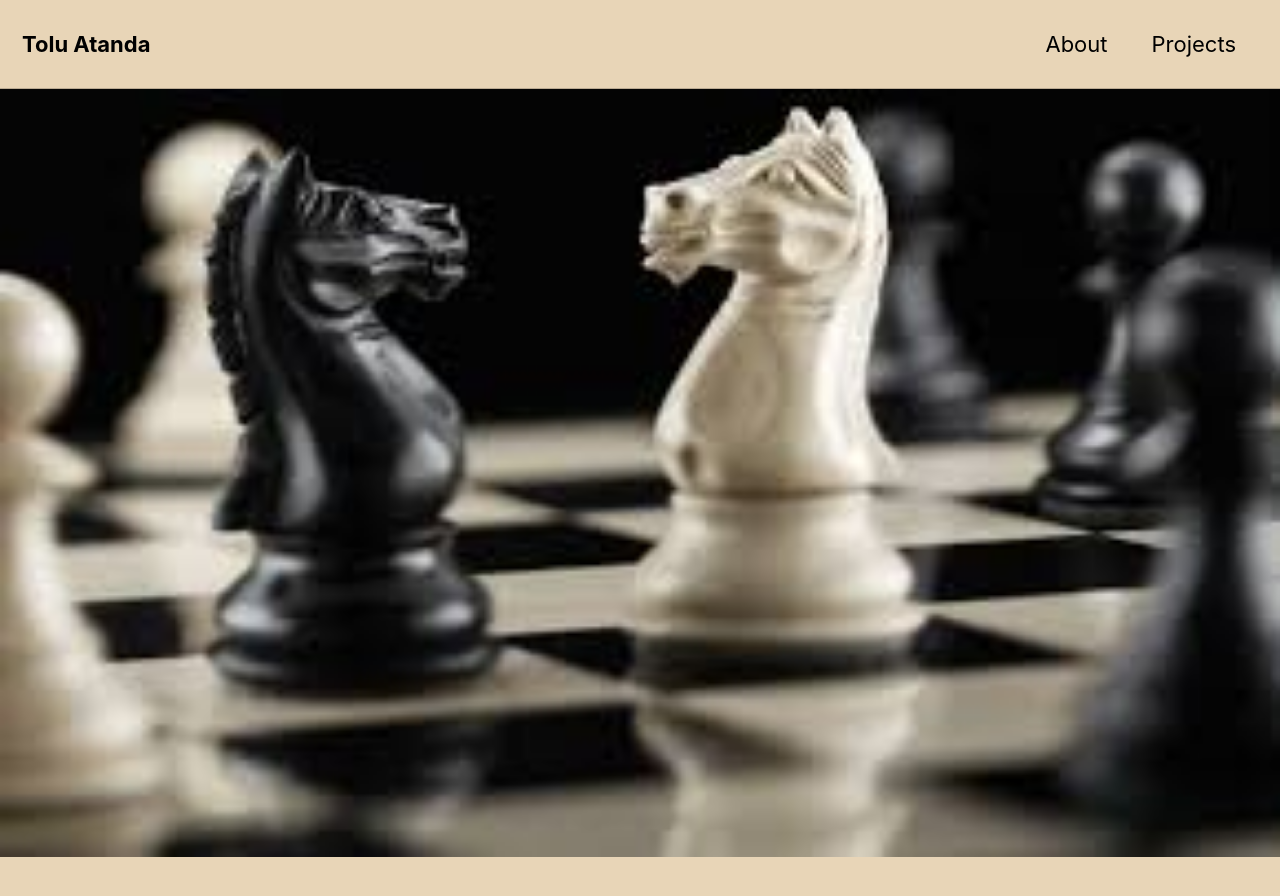
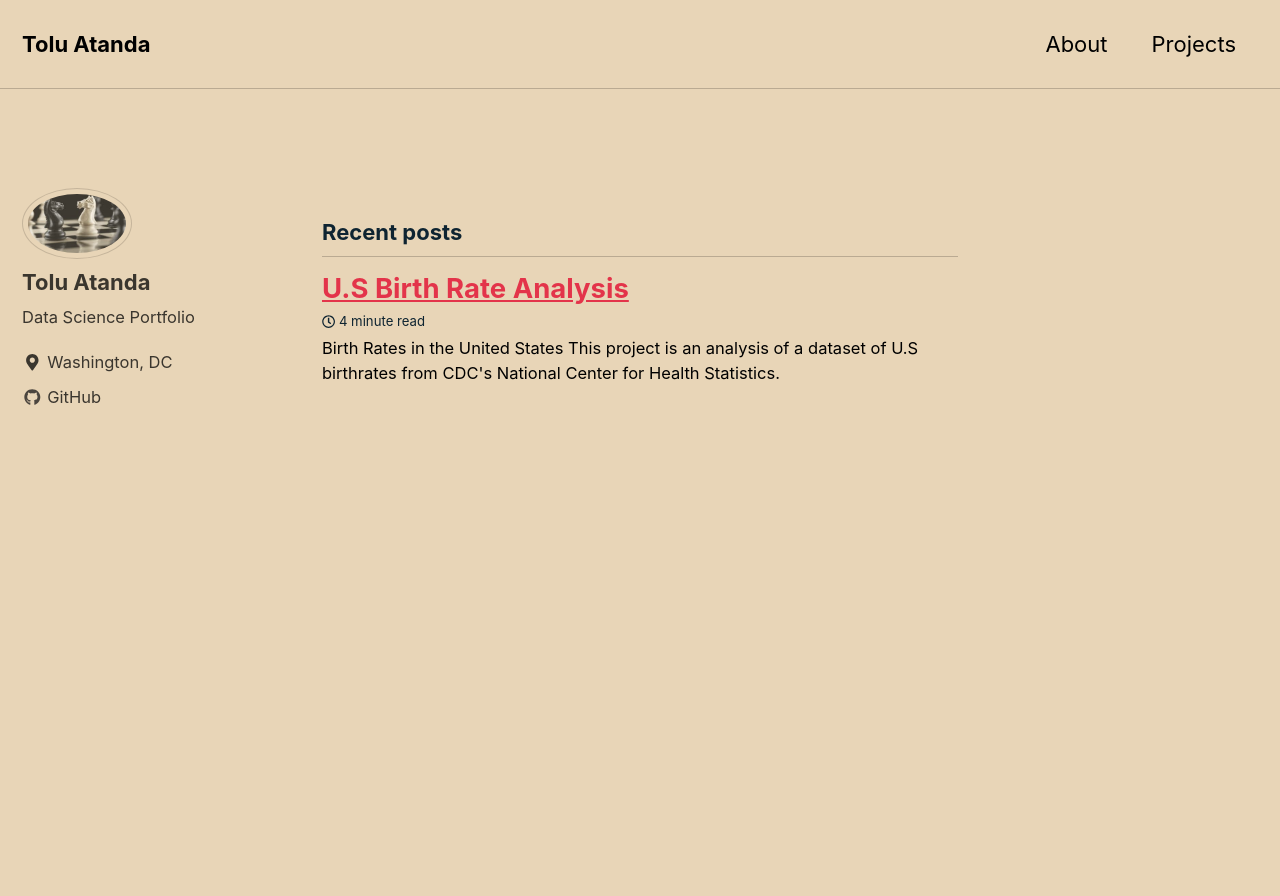
Before and after one commit to tatanda/tatanda.github.io, a Jekyll site: the page built from index.html, in a window 1280 px wide and 900 px high. Shown: the top 896 px of the window. Built offline with Jekyll 4.4.1, drawn with Linux system fonts in a browser that asks for light colours; nearby versions of some CDN libraries; the list of posts is cut into pages by our own code; some of the changed lines change nothing that is shown.

Commit message:
added birth-rates project

````diff
--- /dev/null
+++ b/_posts/2017-12-20-birth_rate_analysis.md
@@ -0,0 +1,263 @@
+---
+title: "U.S Birth Rate Analysis"
+data: 2017-12-20
+tags: [Python, Pandas, data science]
+header:
+  image: ""
+  excerpt: "U.S Birth Rate Analysis Excerpt"
+
+---
+
+<h1>Birth Rates in the United States</h1>
+<h4>This project is an analysis of a dataset of U.S birthrates from CDC's National Center for Health Statistics.</h4>
+
+<p>The Dataset has 3653 rows of data and is organised with a header row with the following column variables;</p>
+
+- <p>year : Year (1994 to 2003)</p>
+- <p>month : Month (1 to 12)</p>
+- <p>date_of_month : Day number of the month (1 to 31)</p>
+- <p>day_of_week : Day of week (1 to 7)</p>
+- <p>births : Number of births that day</p>
+
+
+
+```python
+f = open("births.csv", "r")
+text = f.read()
+# text = text.split("\n")
+# text
+```
+
+
+```python
+# new_txt = text.split("\n")
+# print(len(new_txt))
+```
+
+<p>1. Read in datafile and Print data</p>
+
+
+```python
+def read_csv(filename):
+    """
+    input:
+        filename: a csv file
+    output:
+        returns a nested list of data in csv file
+    """
+    with open(filename, "r") as f:
+        string_list = f.read().split("\n")[1:]
+    final_list = []
+    for string in string_list:
+        int_fields = list(map(lambda a : int(a), string.split(",")))
+        final_list.append(int_fields)
+    return final_list
+
+def print_table(table):
+    for row in table[:5]:
+        for col in row:
+            print("{:>12}".format(col), end="")
+            #Remaining column right justified
+        print("", end="\n")
+header = ["year","month","date_of_month","day_of_week","births"]
+print("{:>12} {:>12} {:>13} {:>10} {:>9}".format(header[0],header[1],header[2],header[3],header[4]))
+print_table(read_csv("births.csv"))
+```
+
+            year        month date_of_month day_of_week    births
+            1994           1           1           6        8096
+            1994           1           2           7        7772
+            1994           1           3           1       10142
+            1994           1           4           2       11248
+            1994           1           5           3       11053
+
+
+
+
+<p>2. Aggregate number of births by column. i.e total births by month, year, day_of_week, day_of_month</p>
+
+
+```python
+def month_births(nested_list):
+    """
+    input:
+        nested_list - list of list containing output birth data
+        where each list consist of year, month, day of month
+        day of week, and births for that day as elements
+    Output:
+        returns a dictionary of months as keys and monthly birth
+        totals for the entire dataset as values
+    """
+    births_per_month = {}
+    for idx in range(1,13):
+        val_sum = 0
+        for row in nested_list:
+            if row[1] == idx:
+                val_sum += row[4]
+        births_per_month[idx] = val_sum
+    return births_per_month
+cdc_month_births = month_births(read_csv("births.csv"))
+cdc_month_births
+
+
+```
+
+
+
+
+    {1: 3232517,
+     2: 3018140,
+     3: 3322069,
+     4: 3185314,
+     5: 3350907,
+     6: 3296530,
+     7: 3498783,
+     8: 3525858,
+     9: 3439698,
+     10: 3378814,
+     11: 3171647,
+     12: 3301860}
+
+
+
+
+```python
+def dow_births(nested_list):
+     """
+    input:
+        nested_list - list of list containing output birth data
+        where each list consist of year, month, day of month
+        day of week, and births for that day as elements
+    Output:
+        returns a dictionary of days of week as keys and total number
+        of births for each unique day of the week for the entire
+        dataset as values
+    """
+    births_per_week = {}
+    for idx in range(1,8):
+        val_sum = 0
+        for row in nested_list:
+            if row[3] == idx:
+                val_sum += row[4]
+        births_per_week[idx] = val_sum
+    return births_per_week
+cdc_day_births = dow_births(read_csv("births.csv"))
+cdc_day_births
+
+
+
+```
+
+
+
+
+    {1: 5789166,
+     2: 6446196,
+     3: 6322855,
+     4: 6288429,
+     5: 6233657,
+     6: 4562111,
+     7: 4079723}
+
+
+
+<p>3. Write generic function that can aggregate births based on specified column</p>
+
+
+```python
+def calc_counts(data, column):
+    """
+    input:
+        data - list of list containing output birth data
+        where each list consist of year, month, day of month
+        day of week, and births for that day as elements
+
+        column - the column number we want to calculate the
+        totals for i.e the index of the dataset's header
+    Output:
+        Populates and returns a dictionary containing the total number
+        of births for each unique value in the column at position column
+    """
+    total_counts = {}
+    column_val = list(map(lambda a: a[column], data))
+    for idx in range(min(column_val),max(column_val)+1):
+        val_sum = 0
+        for row in data:
+            if row[column] == idx:
+                val_sum += row[4]
+        total_counts[idx] = val_sum
+    return total_counts
+cdc_year_births = calc_counts(read_csv("births.csv"), 0)
+#cdc_year_births
+# cdc_month_births = calc_counts(read_csv("US_births_1994-2003_CDC_NCHS.csv"), 1)
+# cdc_dom_births = calc_counts(read_csv("US_births_1994-2003_CDC_NCHS.csv"), 2)
+# cdc_dow_births = calc_counts(read_csv("US_births_1994-2003_CDC_NCHS.csv"), 3)
+
+```
+
+
+```python
+def dict_min_max_values(adict):
+    """
+    input:
+        adict - any non-empty dictionary
+    ouput:
+        Returns a tuple of min and max values for
+        any dictionary that's passed in
+    """
+    return (min(adict.values()), max(adict.values()))
+dict_min_max_values(cdc_year_births)
+```
+
+
+
+
+    (3880894, 4089950)
+
+
+
+<p>4. Write a function that determines the year on year change in aggregate date based on a row.
+With this, answer the question; "How did the number of aggregate births on saturdays change between 1994 and 2003?"</p>
+
+
+```python
+data_dict_column = {
+    0: [1994, 1995, 1996, 1997, 1998, 1999, 2000, 2001, 2002, 2003],
+    1: ["Jan", "Feb", "Mar", "Apr", "May", "Jun", "Jul", "Aug", "Sep", "Oct", "Nov", "Dec"],
+    2: [1,2,3,4,5,6,7,8,9,10,11,12,13,14,15,16,17,18,19,20,21,22,23,24,25,26,27,28,29,30,31],
+    3: ["Monday", "Tuesday", "Wednesday", "Thursday", "Friday", "Saturday", "Sunday"]
+}
+
+
+def year_on_year_change(nested_list,year_1, year_2, row_key):
+    """
+    Inputs:
+        nested_list - csvfile read into a list of lists
+        year_1 - start year of comparison
+        year_2 - end year of comparison
+        row_key - defines specific row values used to evaluate year-on-year
+        change
+    Output:
+         the differences between consecutive values to show
+         if number of births is increasing or decreasing.
+    """
+    refined_list = []
+    for key, alist in data_dict_column.items():
+        if row_key in alist:
+            column_idx = key
+            row_idx = alist.index(row_key) + 1
+    for row in nested_list:
+        if row[0] in (year_1, year_2) and row_idx == row[column_idx]:
+            refined_list.append(row)
+#     print(refined_list)
+#     print(calc_counts(refined_list, 0)[1994])
+    year_1_vals = calc_counts(refined_list, 0)[year_1]
+    year_2_vals = calc_counts(refined_list, 0)[year_2]
+    val_change = year_2_vals - year_1_vals
+    header = ['year','month','date_of_month','day_of_week','births']
+    print("The number of {} births between {} and {} changed by {}".format(row_key, year_1, year_2, val_change))
+
+year_on_year_change(read_csv("births.csv"),1994, 2003, "Saturday")
+```
+
+    The number of Saturday births between 1994 and 2003 changed by -27287
--- a/index.html
+++ b/index.html
@@ -2,5 +2,5 @@
 layout: home
 author_profile: true
 header:
-  image: "images/chess_head.jpg"
+  image: ""
 ---
````
Also changed, not shown: 1 other file.
